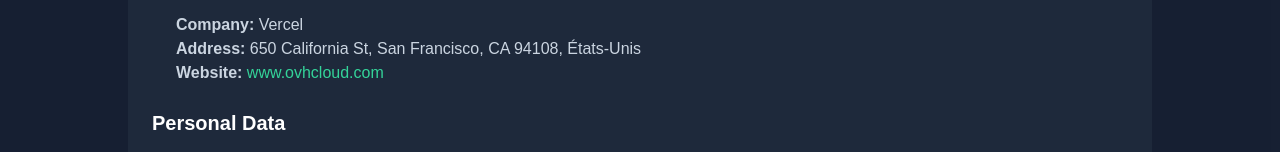
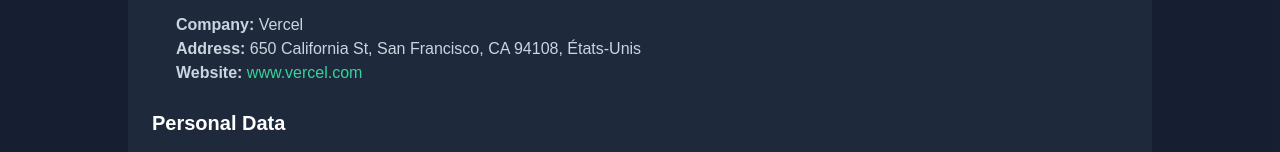
Before and after one commit to Boulede987/my-portfolio, a Next.js app: page / in a window 1280 px wide. Shown: the part 3551-3703 px from the top of the page. Built offline with nearby package versions, Linux system fonts and the light colour scheme.

Commit message:
mentions legales correction 2

```diff
--- a/app/page.tsx
+++ b/app/page.tsx
@@ -417,7 +417,7 @@
               <div className="pl-6 text-slate-300">
                 <p><strong>Company:</strong> Vercel</p>
                 <p><strong>Address:</strong> 650 California St, San Francisco, CA 94108, États-Unis </p>
-                <p><strong>Website:</strong> <a href="https://www.vercel.com" className="text-emerald-400 hover:underline">www.ovhcloud.com</a></p>
+                <p><strong>Website:</strong> <a href="https://www.vercel.com" className="text-emerald-400 hover:underline">www.vercel.com</a></p>
               </div>
             </div>
 
```
